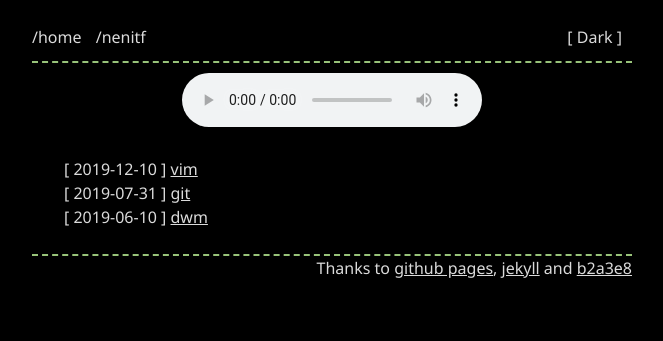
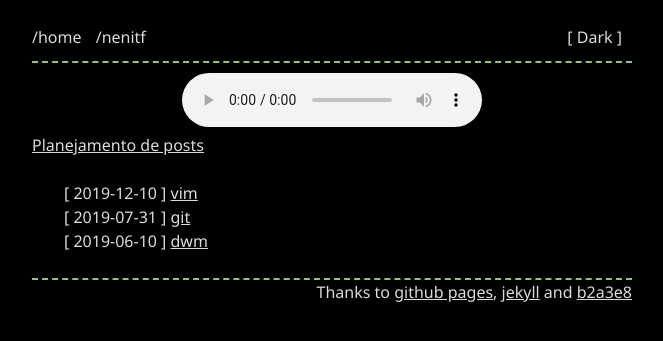
Before and after one commit to neninja/wtf, a Jekyll site: the page built from index.md, in a window 1280 px wide. Shown: the top 341 px of the page, without its empty margins (308-971 px from the left). Built offline with Jekyll 4.4.1, drawn with Linux system fonts in a browser that asks for light colours; nearby versions of some CDN libraries; library files that are not in the unit come from our copies.

Commit message:
Update index.md

```diff
--- a/index.md
+++ b/index.md
@@ -7,3 +7,5 @@ layout: home
 Your browser does not support the audio element.
 </audio>
 </div>
+
+[Planejamento de posts](https://trello.com/b/Gh3bguTX/wtf)
```
